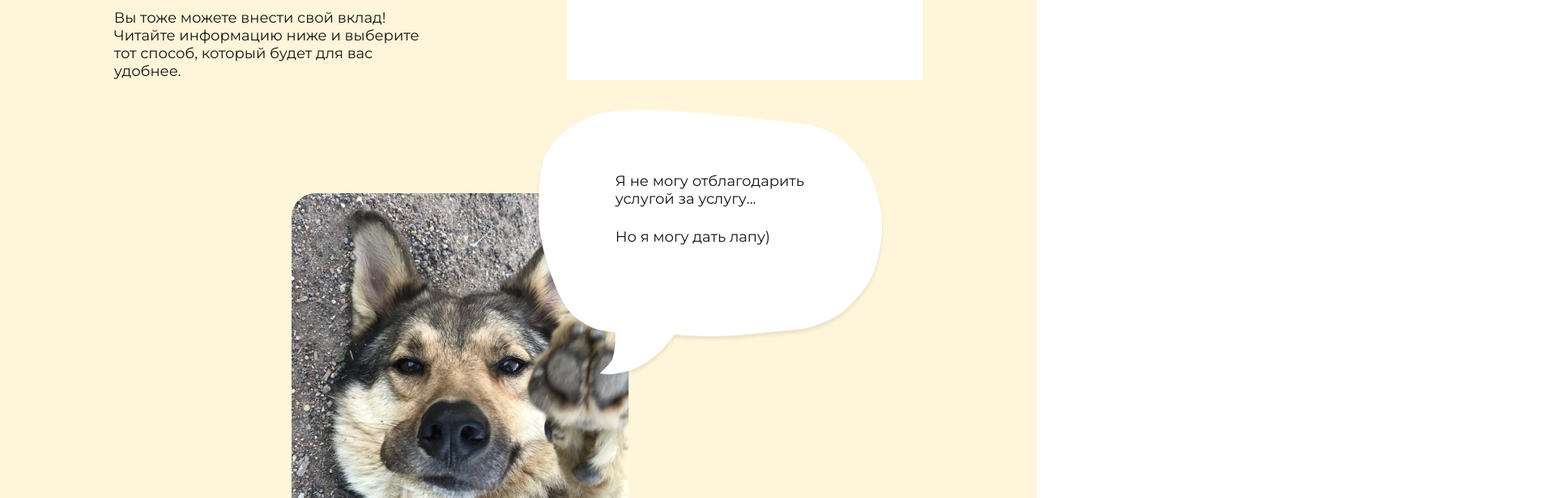
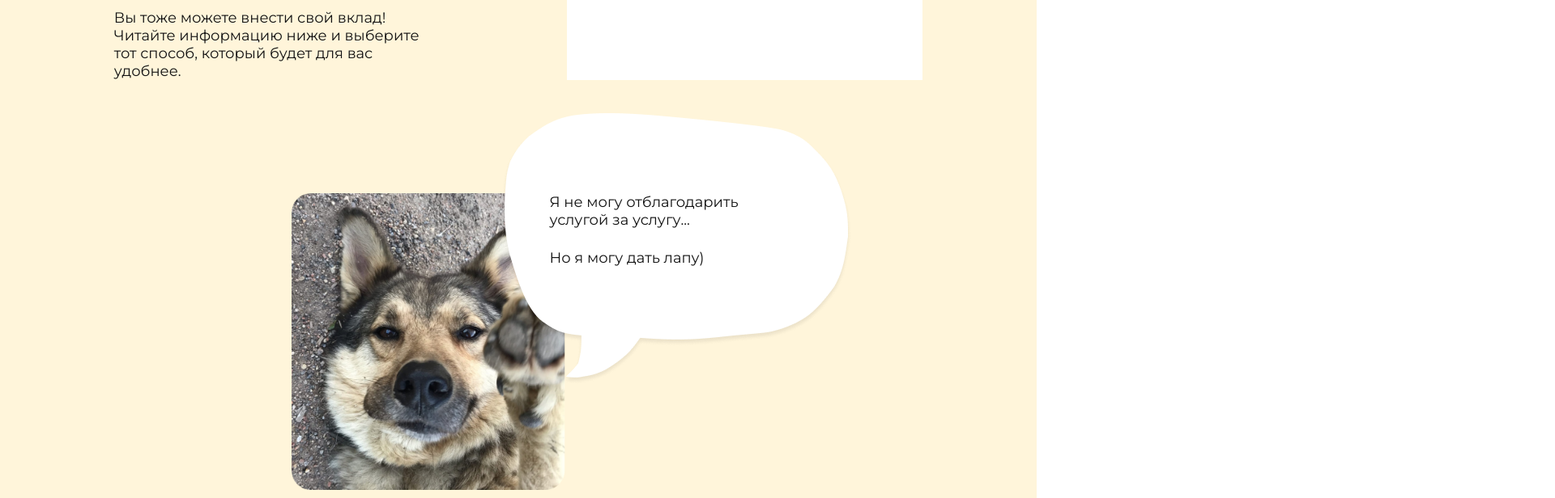
Before and after one commit to eireensid/animal-shelter, a Next.js app: page / in a window 1280 px wide. Shown: the part 1980-2596 px from the top of the page at 81% size, 1920 px wide, since content can reach past the window. Built offline with nearby package versions, Linux system fonts and the light colour scheme.

Commit message:
dog bubble fix

```diff
--- a/pages/_document.js
+++ b/pages/_document.js
@@ -5,6 +5,7 @@ class MyDocument extends Document {
     return (
       <Html>
         <Head>
+          <meta name="viewport" content="width=device-width, initial-scale=1"/>
           <link rel="preconnect" href="https://fonts.gstatic.com" />
           <link href="https://fonts.googleapis.com/css2?family=Montserrat+Alternates:wght@700&family=Montserrat:wght@400;500;600&display=swap" rel="stylesheet" />
         </Head>
--- a/pages/index.js
+++ b/pages/index.js
@@ -2,7 +2,7 @@ import Link from 'next/link'
 import { MainLayout } from '~/components/MainLayout'
 import styles from '~/styles/index.module.scss'
 
-export default function Index(title='Home Page') {
+export default function Index(title='Главная') {
   return <MainLayout>
     <section>
       <div className={styles.firstBlock}>
@@ -94,7 +94,11 @@ export default function Index(title='Home Page') {
             <img className={styles.photoForPhraseBubble} src="/img/photo-for-phrase-bubble.png" alt="спасибо"/>
           </div>
           <div className={styles.phraseBubbleWrapper}>
-            <img className={styles.phraseBubble} src="/img/phrase-bubble.png"/>
+            <div>
+              <img className={styles.phraseBubble} src="/img/phrase-bubble.png"/>
+            </div>
+          </div>
+          <div className={styles.textBubbleWrapper}>
             <div className={styles.textBubble}>
               <p>Я не могу отблагодарить<br/>услугой за услугу...</p>
               <p>Но я могу дать лапу)</p>
--- a/styles/index.module.scss
+++ b/styles/index.module.scss
@@ -36,6 +36,7 @@
     right: 11%;
   }
 }
+
 
 
 // Look for home
@@ -129,25 +130,31 @@
   align-items: center;
 }
 
+
 .bubbleBlock {
-  position: relative;
   padding-bottom: 220px;
-}
-.photoForPhraseBubbleWrapper {
-  position: relative;
-}
-.photoForPhraseBubble {
+  display: flex;
   padding-left: 22%;
 }
 .phraseBubbleWrapper {
+  position: relative;
+  width: 70%;
+}
+.phraseBubbleWrapper div {
   position: absolute;
-  left: 52%;
-  bottom: 65%;
+  left: -80px;
+  bottom: 35%;
+}
+.textBubbleWrapper {
+  position: absolute;
+  // top: 23%;
+  left: 53%;
+  width: 100%;
+  display: flex;
+  justify-content: center;
+  flex-direction: column;
 }
 .textBubble {
-  position: absolute;
-  top: 23%;
-  left: 23%;
   display: flex;
   justify-content: center;
   flex-direction: column;
@@ -155,10 +162,10 @@
 .textBubble p:last-child {
   margin-top: 25px;
 }
+
 .waysToHelpTitle {
   margin-bottom: 110px;
 }
-
 
 // Ways to help
 .waysToHelpBlock {
--- a/styles/main.scss
+++ b/styles/main.scss
@@ -6,6 +6,7 @@ body {
 }
 a {
   text-decoration: none;
+  cursor: default;
 }
 * {
   box-sizing: border-box;
@@ -17,7 +18,6 @@ h1, h2, h3, h4 {
 img {
   max-width:100%;
   height: auto;
-  // display: block;
 }
 p {
   margin: 0;
@@ -43,6 +43,7 @@ button {
     bottom: 23px;
   }
   width: 300px;
+  outline: none;
 }
 button:hover {
   background: #E48244;
@@ -55,13 +56,6 @@ a:hover {
   color: #7C6035!important;
 }
 
-@media (min-width: 1440px) {
-  // body {
-  //   max-width: 1440px;
-  //   display: flex;
-  //   justify-content: center;
-  // }
-}
 
 // Desktop styles
 h1 {
```
